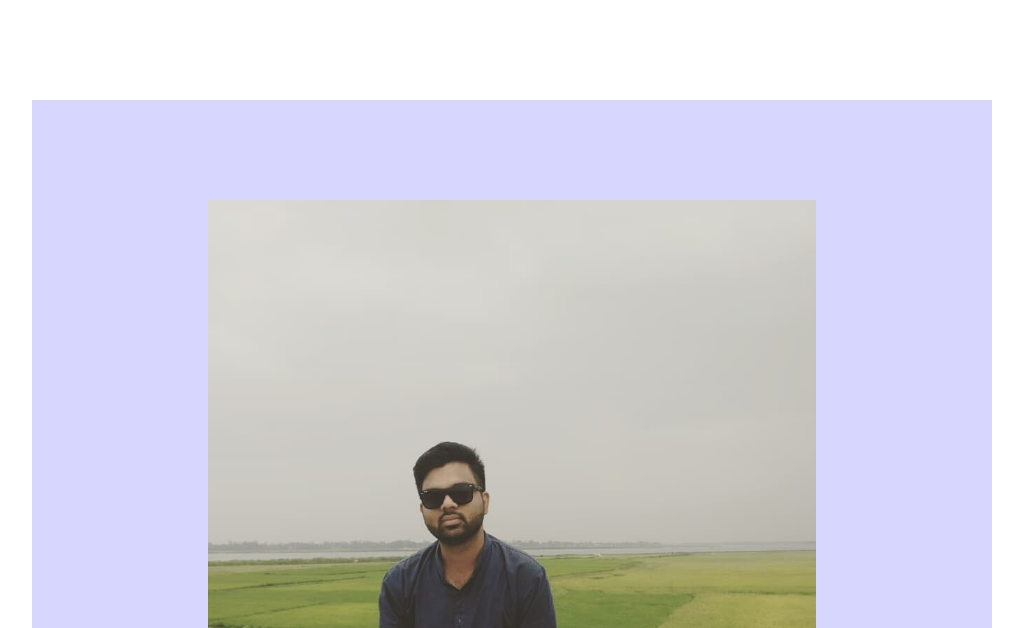
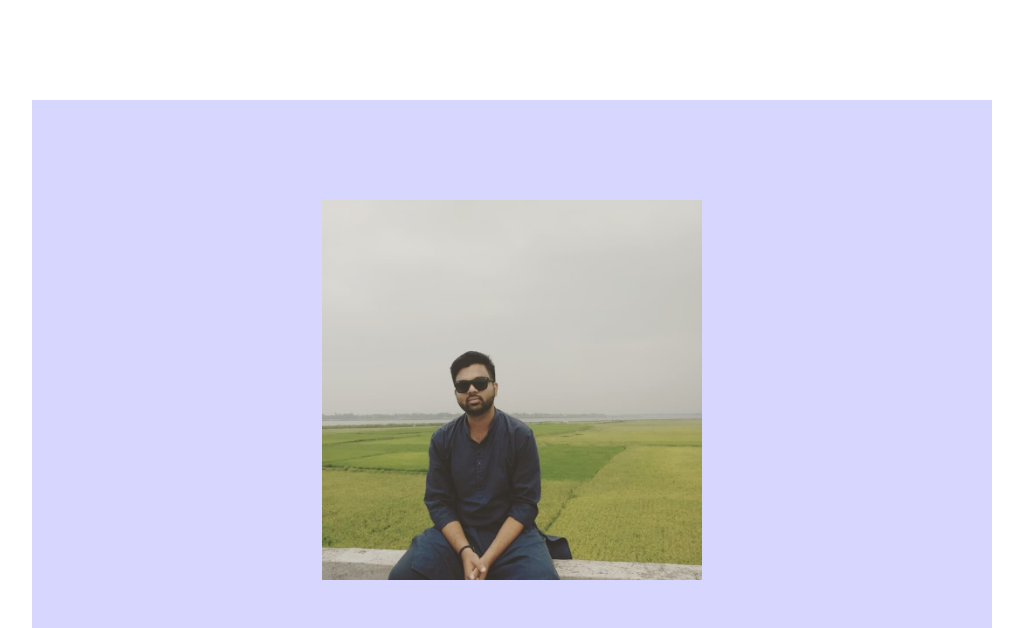
Before and after one commit to mmbkakon/ssb_278_class1, a plain HTML site: page index.html in a window 1280 px wide. Shown: the top 628 px of the page, without its empty margins (128-1151 px from the left). Drawn offline with Linux system fonts and the light colour scheme.

Commit message:
Update index.html

```diff
--- a/index.html
+++ b/index.html
@@ -6,7 +6,7 @@
 <body>
 	<div style="width: 760px; background: #d7d6ff; text-align: center; margin-left: auto; margin-right: auto; padding: 100px; margin-top: 100px;">
 
-		<img src="images/fff.jpg" style="max-width: 80%">
+		<img src="images/fff.jpg" style="max-width: 50%">
 
 		<h1 style="font-size: 70px;">HI! I'm Mmb Kakon</h1>
 
```
